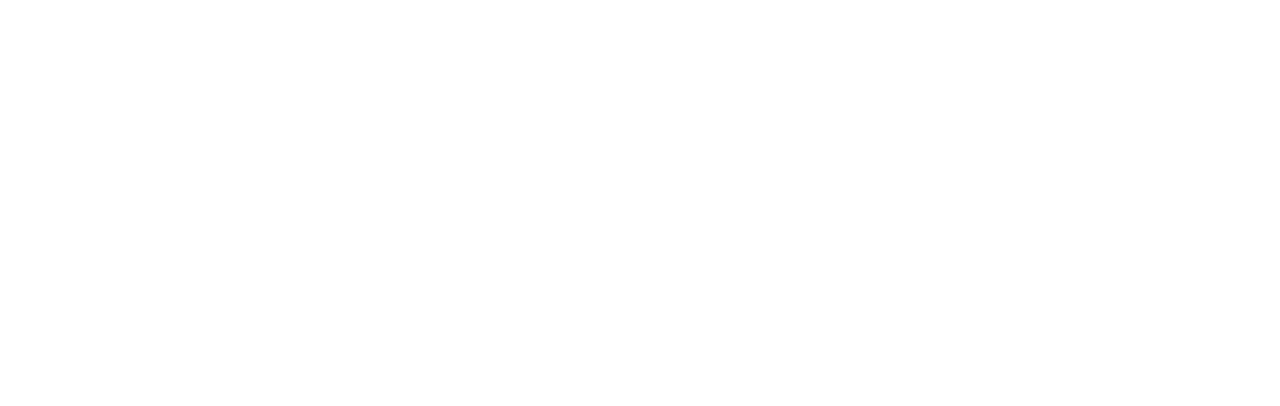
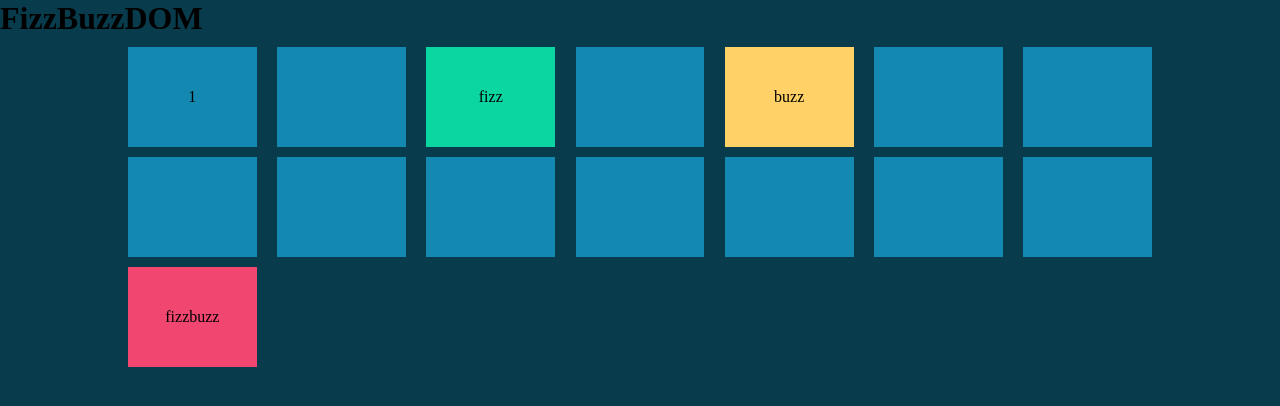
Before and after one commit to Dani9898/js-fizzbuzzdom, a plain HTML site: page index.html in a window 1280 px wide. Drawn offline with Linux system fonts and the light colour scheme.

Commit message:
html/css fatto

```diff
--- a/css/style.css
+++ b/css/style.css
@@ -1,5 +1,52 @@
+
 * {
     margin: 0;
     padding: 0;
     box-sizing: border-box;
 }
+
+body {
+    background-color: #083b4c;
+}
+
+.containerSquare {
+    width: 80%;
+    margin: auto;
+    display: flex;
+    justify-content: space-between;
+    flex-wrap: wrap;
+}
+
+.square {
+    width: calc(88% / 7);
+    height: 100px;
+    background-color: #1389b2;
+    margin-top: 10px;
+    display: flex;
+    justify-content: center;
+    align-items: center;
+}
+
+.multiple_3 {
+    background-color: #0bd6a1;
+}
+
+.multiple_5 {
+    background-color: #ffd166;
+}
+
+.multiple_15 {
+    background-color: #f0466f;
+}
+
+.multiple_3::before {
+    content:"fizz";
+}
+
+.multiple_5::before {
+    content:"buzz";
+}
+
+.multiple_15::before {
+    content: "fizzbuzz";
+}
--- a/index.html
+++ b/index.html
@@ -8,8 +8,26 @@
     <title>js-fizzbuzzdom</title>
 </head>
 <body>
+    <h1>FizzBuzzDOM</h1>
+    <div class="containerSquare">
 
+        <div class="square">1</div>
+        <div class="square"></div>
+        <div class="square multiple_3"></div>
+        <div class="square"></div>
+        <div class="square multiple_5"></div>
+        <div class="square"></div>
+        <div class="square"></div>
+        <div class="square"></div>
+        <div class="square"></div>
+        <div class="square"></div>
+        <div class="square"></div>
+        <div class="square"></div>
+        <div class="square"></div>
+        <div class="square"></div>
+        <div class="square multiple_15"></div>
 
+    </div>
 
 
 <script src="js/script.js"></script>
```
Also changed, not shown: img/screenshot (2).png (added).
